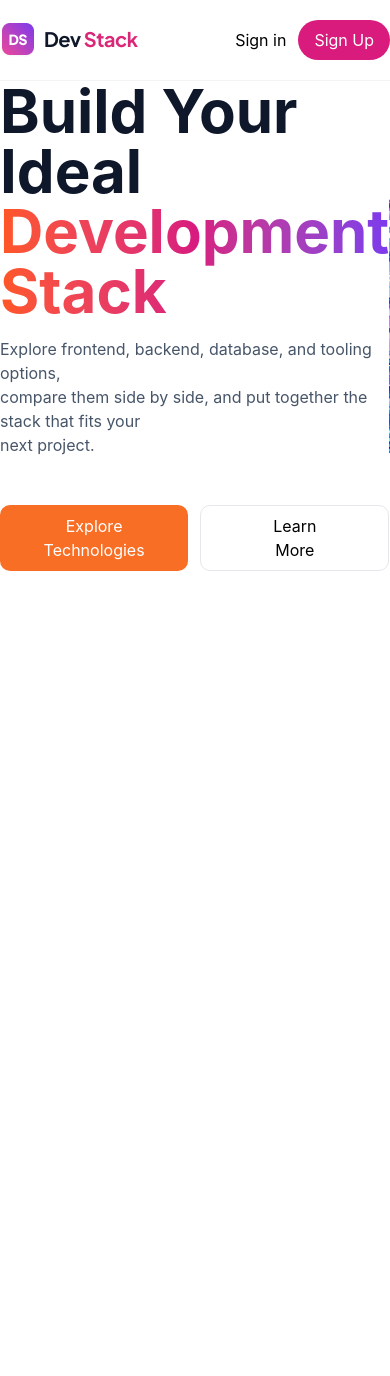
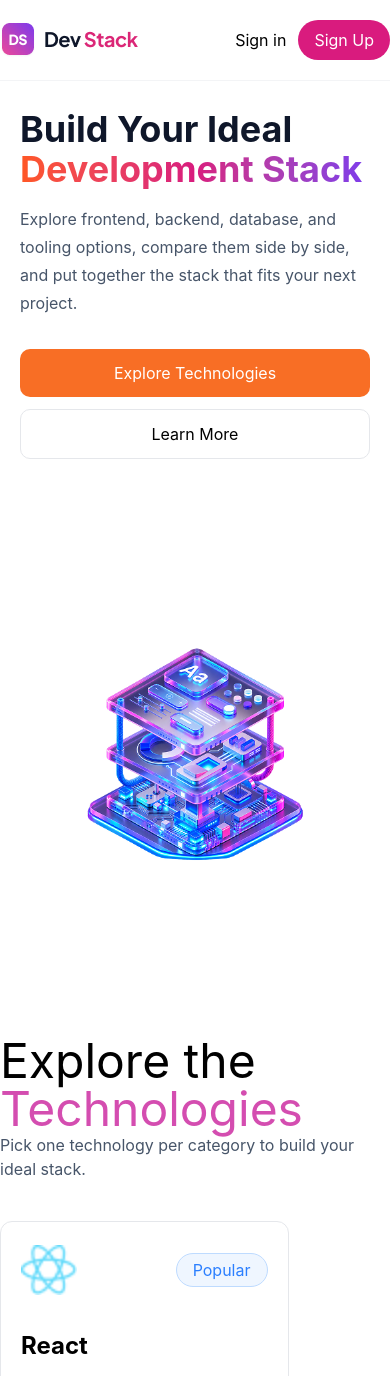
Before and after one commit to mdfazlerabbi0791-hash/assignment-5, a React (Vite) app: page / in a window 390 px wide. Shown: the top 1376 px of the page. Before the commit the page ends 844 px from the top, so only its background shows below. Built offline with nearby package versions, Linux system fonts and the light colour scheme.

Commit message:
card-project

```diff
--- a/src/Component/Header.tsx
+++ b/src/Component/Header.tsx
@@ -6,23 +6,51 @@ export default function Header() {
     return (
         <>
 
-        <div className='flex justify-between items-center md:flex-row container mx-auto'>
-         <div className='w-174 '>
-        <div className='leading-none pb-4'>
-         <h1 className='text-[#0f172a] text-[60px] font-bold'>Build Your Ideal</h1>
-        <h1 className="bg-linear-to-r from-[#FF5722] via-[#D81B7E] to-[#7C3AED] bg-clip-text text-transparent text-[60px] font-bold">Development Stack</h1>
-        </div>
-        <p className='text-[#475569] pb-12'>Explore frontend, backend, database, and tooling options,<br /> compare them side by side, and put together the stack that fits your <br /> next project.</p>
-        <div className='flex gap-3'>
-            <button className='py-2 px-6 bg-[#f86e25] text-white rounded-[10px] '>Explore Technologies</button>
-            <button className='py-2 px-14 border border-gray-200 rounded-[10px] '>Learn More</button>
-        </div>
+        <div className="container mx-auto px-5 md:px-8">
+    <div className="flex flex-col md:flex-row items-center justify-between gap-30 py-7 md:py-10">
+
+
+        <div className="w-full md:w-1/2">
+
+            <div className="leading-none pb-4">
+                <h1 className="text-[#0f172a] text-4xl sm:text-6xl md:text-[70px] font-bold">
+                    Build Your Ideal
+                </h1>
+
+                <h1 className="bg-linear-to-r from-[#FF5722] via-[#D81B7E] to-[#7C3AED] bg-clip-text text-transparent text-4xl sm:text-6xl md:text-[70px] font-bold">
+                    Development Stack
+                </h1>
             </div>
 
-            <div>
-        <img src={banner} alt="banner" className='h-105' />
+            <p className="text-[#475569] pb-8 md:pb-12 text-base md:text-lg leading-7">
+                Explore frontend, backend, database, and tooling options,
+                compare them side by side, and put together the stack that
+                fits your next project.
+            </p>
+
+            <div className="flex flex-col sm:flex-row gap-3">
+                <button className="py-3 px-6 bg-[#f86e25] text-white rounded-[10px]">
+                    Explore Technologies
+                </button>
+
+                <button className="py-3 px-14 border border-gray-200 rounded-[10px]">
+                    Learn More
+                </button>
             </div>
+
         </div>
+
+
+        <div className="w-full md:w-1/2 flex justify-center">
+            <img
+                src={banner}
+                alt="banner"
+                className="w-full max-w-md md:max-w-xl h-auto object-contain"
+            />
+        </div>
+
+    </div>
+</div>
 
         </>
     )
--- a/src/Component/Technologies.tsx
+++ b/src/Component/Technologies.tsx
@@ -1,5 +1,6 @@
 import { use } from "react";
 import type { ItechnologiesType } from "../Type/Type";
+import Card from "./TecnologiCard/Card";
 
 export interface TechnologiesProps {
     technologiesPromise: Promise <ItechnologiesType[]>
@@ -11,10 +12,7 @@ const Technologies = ({ technologiesPromise }: TechnologiesProps) => {
 
     return (
         <>
-
-        <div>
-
-        </div>
+        <Card techno= {techno} />
         </>
     )
 }
--- /dev/null
+++ b/src/Component/TecnologiCard/Card.tsx
@@ -0,0 +1,51 @@
+import type { ItechnologiesType } from "../../Type/Type"
+
+export interface CardProps {
+    techno: ItechnologiesType[]
+}
+
+export default function Card({ techno }: CardProps) {
+
+    return (
+        <>
+
+        <div className="container mx-auto mt-20">
+            <div>
+                <h1 className="text-5xl">Explore the <span className="text-[#d44db0]">Technologies</span></h1>
+                <p className="text-[#475569]">Pick one technology per category to build your ideal stack.</p>
+            </div>
+            <div className="grid grid-cols-12 gap-4 mt-10">
+                <div className=" col-span-9 grid grid-cols-1  md:grid-cols-3 gap-6">
+                {
+                    techno.map((techno) =>{
+                        return(
+                            <div key={techno.id} className="border border-gray-200 rounded-xl p-5">
+                                <div className="flex items-center justify-between">
+                                   <img src={techno.icon} alt="icon" className="w-14 h-14 object-contain" />
+
+                                   <span className="border border-blue-200 bg-blue-50 text-blue-500 rounded-full px-4 py-1">{techno.badge}</span>
+
+                                </div>
+                                <h1 className="text-2xl font-bold mt-8">{techno.name}</h1>
+                                <p className="text-gray-500 text-lg leading-6 mt-4">{techno.description}</p>
+                                <div className="border-t border-gray-200 mt-6 pt-4 flex items-center justify-between">
+                                    <span className="bg-gray-100 px-3 py-2 rounded-md">{techno.category}</span>
+                                    <span className="text-gray-500">{techno.difficulty}</span>
+                                    <span className="text-gray-500"> ⭐ {techno.rating}</span>
+                                </div>
+
+                                <button className="w-full bg-gray-950 text-white rounded-xl mt-6 text-lg py-2 ">
+                                    Add to Stack</button>
+                            </div>
+                        )
+                    } )
+                }
+
+                </div>
+                <div className="col-span-1"></div>
+            </div>
+        </div>
+
+        </>
+    )
+}
```
